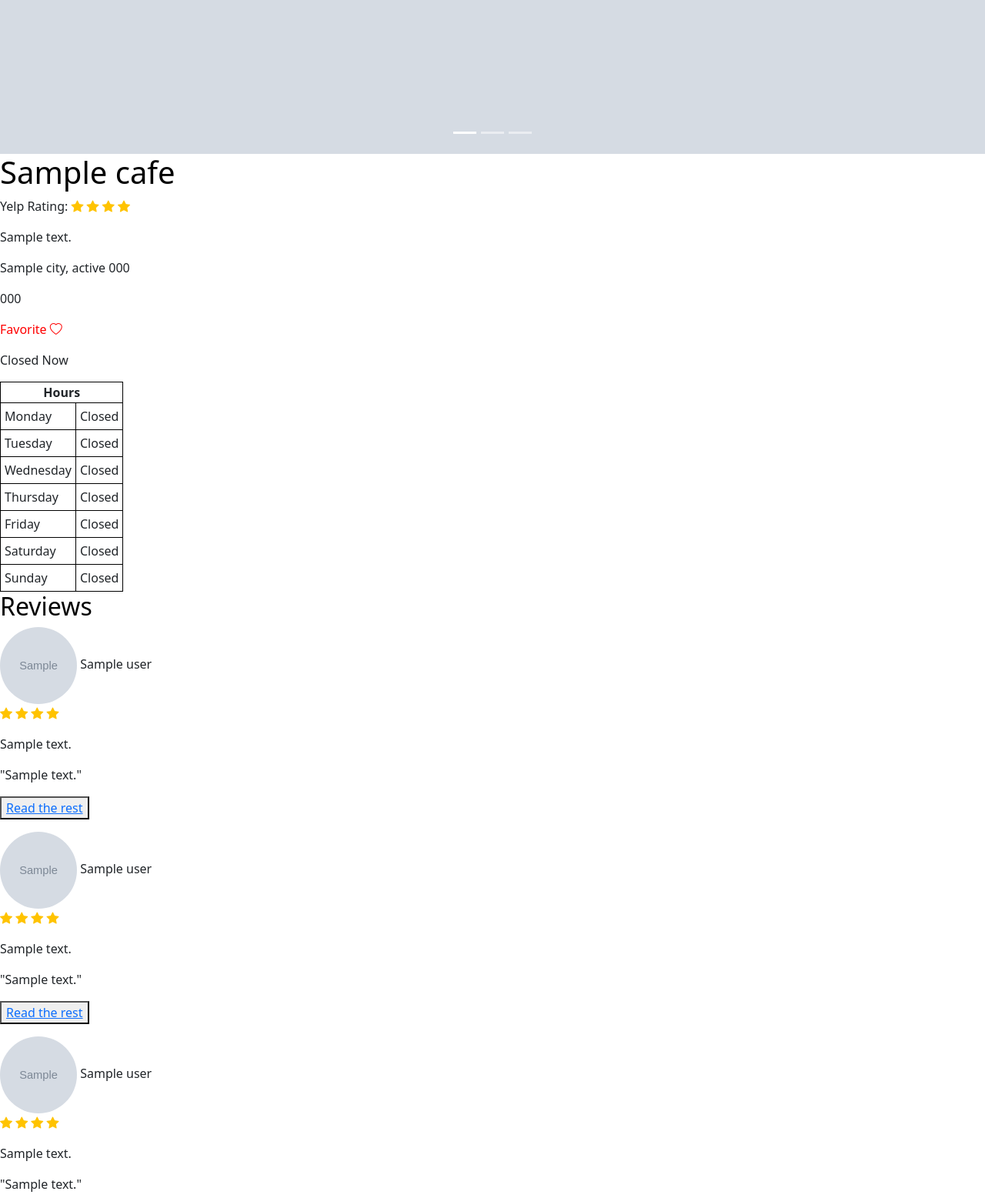
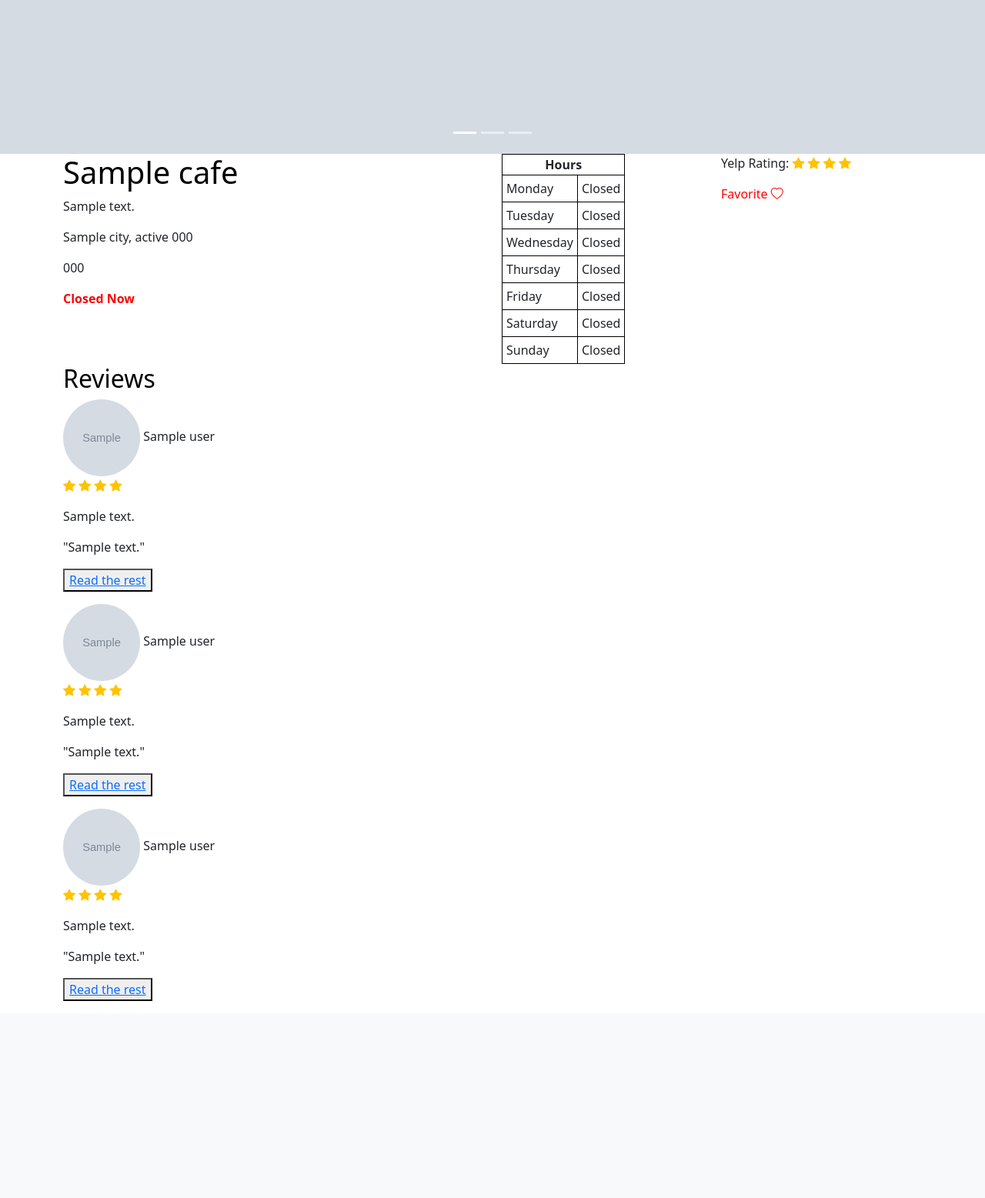
Before and after one commit to vlopeznadal/hackbright-project, a Flask app: template templates/details.html in a window 1280 px wide. Shown: the part 816-2373 px from the top of the page at 77% size. After the commit the page ends 2117 px from the top, so only its background shows below. Run offline with Flask 2, Linux system fonts and the light colour scheme; the template is opened without the code that fills it: most values are stand-ins (such as "Sample title", 1, 10 or a date in 2020); grey boxes marked "Sample" are stand-in pictures; data that the repository does not hold is empty; some libraries are stand-ins or nearby versions.

Commit message:
Minor layout changes

```diff
--- a/templates/details.html
+++ b/templates/details.html
@@ -29,19 +29,20 @@
       <span class="visually-hidden">Next</span>
     </button>
   </div>
+  <div class="container">
+    <div class="row justify-content-center">
+    <div class="col-6">
       <h1>{{ cafe.name }}</h1>
-  <p>Yelp Rating:
-  {% for s in range(cafe.rating|round|int) %}
-    <i class="bi bi-star-fill"></i>
-  {% endfor %}
-  {% if cafe.rating - cafe.rating|round|int == 0.5 %}
-    <i class="bi bi-star-half"></i>
-  {% endif %}
-  </p>
       <p>{{ cafe.location.address1 }}</p>
       <p>{{ cafe.location.city }}, {{ cafe.location.state }} {{ cafe.location.zip_code }}</p>
       <p>{{ cafe.display_phone }}</p>
-  <p id="favorite">Favorite <i id="heart" class="bi bi-heart"></i></p>
+      {% if hours[7] == True %}
+      <p class="hours-open">Open Now</p>
+      {% else %}
+      <p class="hours-closed">Closed Now</p>
+      {% endif %}
+    </div>
+    <div class="col-3">
       <table>
         <thead>
           <tr>
@@ -63,14 +64,23 @@
           </tr>
         {% endif %}
       {% endfor %}
-
-  {% if hours[7] == True %}
-  <p class="hours-state">Open Now</p>
-  {% else %}
-  <p class="hours-state">Closed Now</p>
-  {% endif %}
       </tbody>
       </table>
+    </div>
+    <div class="col-3">
+        <p>Yelp Rating:
+          {% for s in range(cafe.rating|round|int) %}
+            <i class="bi bi-star-fill"></i>
+          {% endfor %}
+          {% if cafe.rating - cafe.rating|round|int == 0.5 %}
+            <i class="bi bi-star-half"></i>
+          {% endif %}
+        </p>
+        <p id="favorite">Favorite <i id="heart" class="bi bi-heart"></i></p>
+    </div>
+    </div>
+    <div class="row justify-content-center">
+    <div class="col-12">
       <h2>Reviews</h2>
       {% for i in range(3) %}
       <div class="reviewer">
@@ -90,6 +100,9 @@
       <p>"{{ review[i]['text'] }}"</p>
       <p><button><a href="{{ review[i]['url'] }}">Read the rest</a></button></p>
       {% endfor %}
+      </div>
+    </div>
+    </div>
 {% endblock %}
 
 {% block scripts %}<script src="/static/js/favorites.js" type="text/javascript"></script>{% endblock %}
```
Lines whose indentation alone changed are shown as unchanged.
